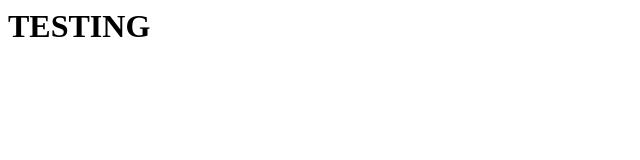
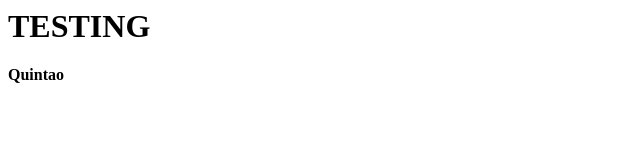
Before and after one commit to atau-4/html, a plain HTML site: page index.html in a window 1280 px wide. Shown: the full height of the page, 0-640 px from the left. Drawn offline with Linux system fonts and the light colour scheme.

```diff
--- a/index.html
+++ b/index.html
@@ -6,5 +6,6 @@
 </head>
 <body>
     <h1>TESTING</h1>
+    <h4>Quintao</h4>
 </body>
 </html>
```
